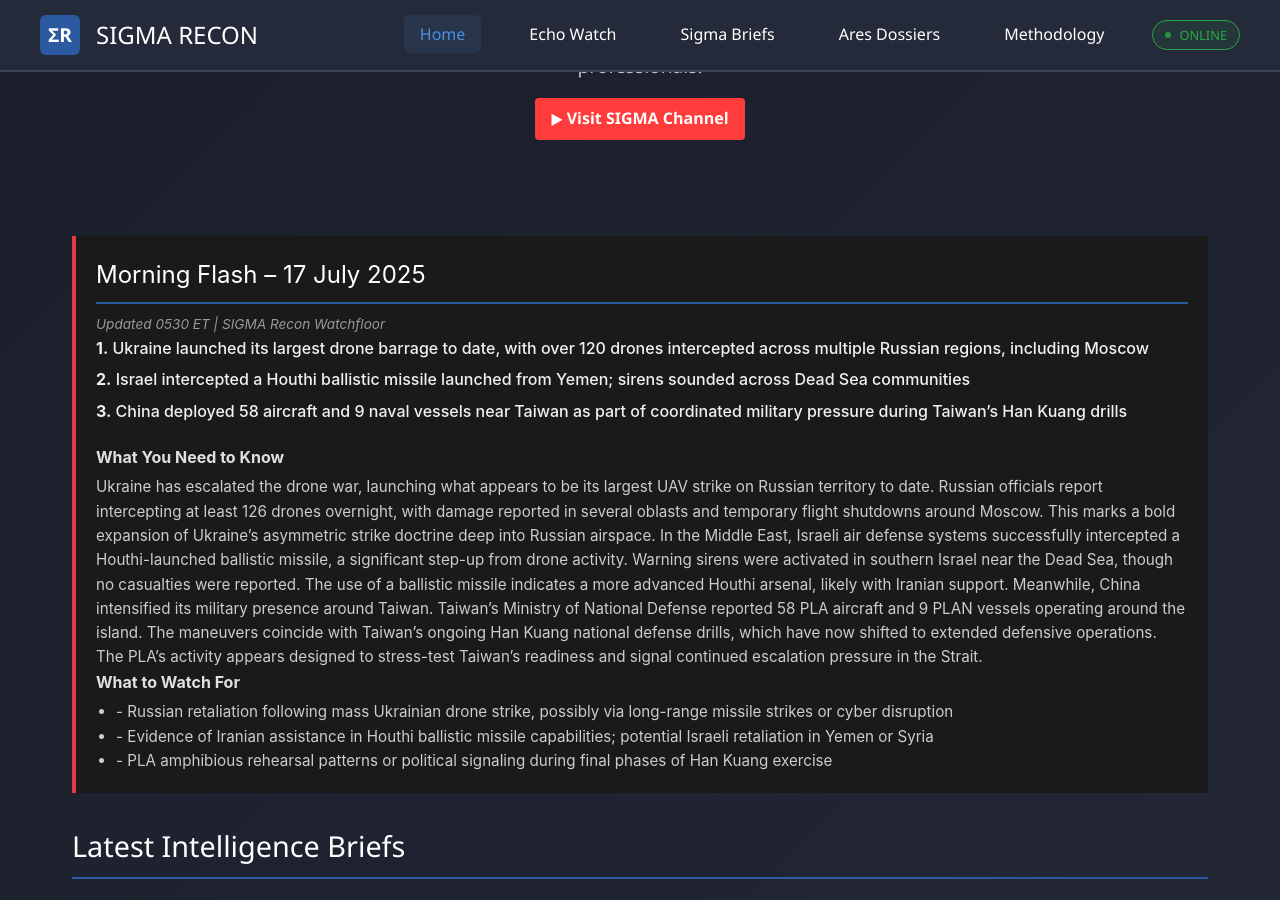
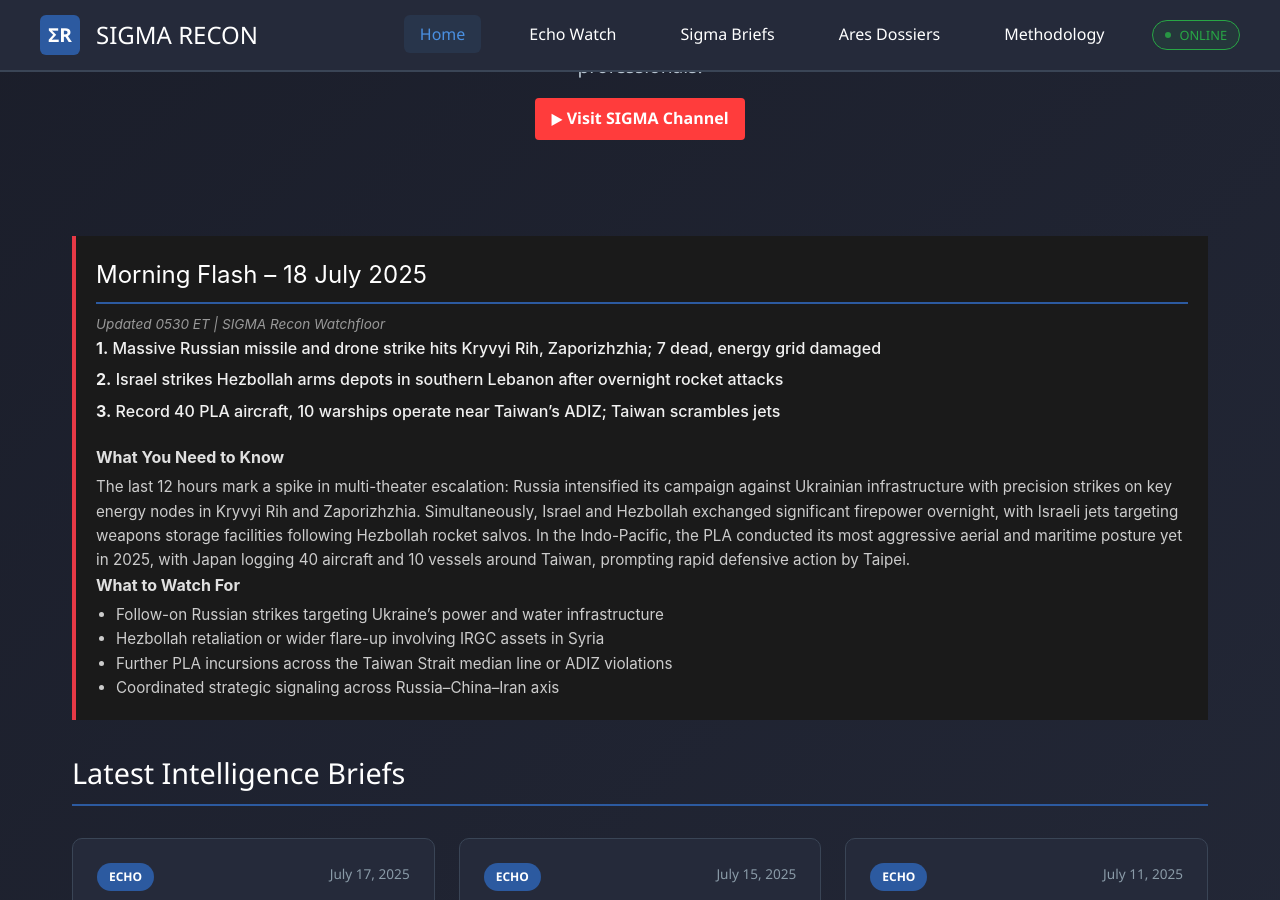
Before and after one commit to Monster52/SIGMA_Recon, a Jekyll site: the page built from index.html, in a window 1280 px wide and 900 px high, scrolled down 242 px. Built offline with Jekyll 4.4.1, drawn with Linux system fonts in a browser that asks for light colours; comment, search, counter and statistics services are not loaded.

Commit message:
MFR 18JULY2025

```diff
--- a/index.html
+++ b/index.html
@@ -15,29 +15,26 @@
 
 <!-- Morning Flash Module -->
 <div class="morning-flash-container">
-  <h2 class="section-title">Morning Flash – 17 July 2025</h2>
+  <h2 class="section-title">Morning Flash – 18 July 2025</h2>
     <p class="flash-timestamp">Updated 0530 ET | SIGMA Recon Watchfloor</p>
 
   <ul class="flash-bullets">
-    <li><strong>1.</strong> Ukraine launched its largest drone barrage to date, with over 120 drones intercepted across multiple Russian regions, including Moscow</li>
-    <li><strong>2.</strong> Israel intercepted a Houthi ballistic missile launched from Yemen; sirens sounded across Dead Sea communities</li>
-    <li><strong>3.</strong> China deployed 58 aircraft and 9 naval vessels near Taiwan as part of coordinated military pressure during Taiwan’s Han Kuang drills</li>
+    <li><strong>1.</strong> Massive Russian missile and drone strike hits Kryvyi Rih, Zaporizhzhia; 7 dead, energy grid damaged</li>
+    <li><strong>2.</strong> Israel strikes Hezbollah arms depots in southern Lebanon after overnight rocket attacks</li>
+    <li><strong>3.</strong> Record 40 PLA aircraft, 10 warships operate near Taiwan’s ADIZ; Taiwan scrambles jets</li>
   </ul>
   <div class="flash-subsections">
     <div class="flash-need-to-know">
       <h4>What You Need to Know</h4>
-      <p>Ukraine has escalated the drone war, launching what appears to be its largest UAV strike on Russian territory to date. Russian officials report intercepting at least 126 drones overnight, with damage reported in several oblasts and temporary flight shutdowns around Moscow. This marks a bold expansion of Ukraine’s asymmetric strike doctrine deep into Russian airspace.
-
-      In the Middle East, Israeli air defense systems successfully intercepted a Houthi-launched ballistic missile, a significant step-up from drone activity. Warning sirens were activated in southern Israel near the Dead Sea, though no casualties were reported. The use of a ballistic missile indicates a more advanced Houthi arsenal, likely with Iranian support.
-
-      Meanwhile, China intensified its military presence around Taiwan. Taiwan’s Ministry of National Defense reported 58 PLA aircraft and 9 PLAN vessels operating around the island. The maneuvers coincide with Taiwan’s ongoing Han Kuang national defense drills, which have now shifted to extended defensive operations. The PLA’s activity appears designed to stress-test Taiwan’s readiness and signal continued escalation pressure in the Strait.</p>
+      <p>The last 12 hours mark a spike in multi-theater escalation: Russia intensified its campaign against Ukrainian infrastructure with precision strikes on key energy nodes in Kryvyi Rih and Zaporizhzhia. Simultaneously, Israel and Hezbollah exchanged significant firepower overnight, with Israeli jets targeting weapons storage facilities following Hezbollah rocket salvos. In the Indo-Pacific, the PLA conducted its most aggressive aerial and maritime posture yet in 2025, with Japan logging 40 aircraft and 10 vessels around Taiwan, prompting rapid defensive action by Taipei.</p>
     </div>
     <div class="flash-watch-for">
       <h4>What to Watch For</h4>
       <ul>
-        <li> - Russian retaliation following mass Ukrainian drone strike, possibly via long-range missile strikes or cyber disruption</li>
-        <li> - Evidence of Iranian assistance in Houthi ballistic missile capabilities; potential Israeli retaliation in Yemen or Syria</li>
-        <li> - PLA amphibious rehearsal patterns or political signaling during final phases of Han Kuang exercise</li>
+        <li> Follow-on Russian strikes targeting Ukraine’s power and water infrastructure</li>
+        <li> Hezbollah retaliation or wider flare-up involving IRGC assets in Syria</li>
+        <li> Further PLA incursions across the Taiwan Strait median line or ADIZ violations</li>
+        <li> Coordinated strategic signaling across Russia–China–Iran axis</li>
       </ul>
     </div>
   </div>
```
